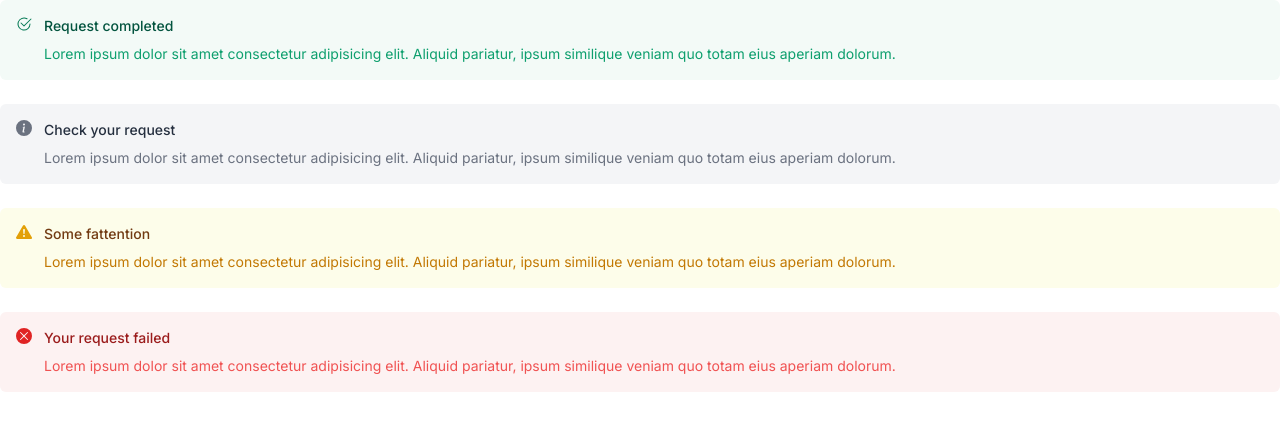
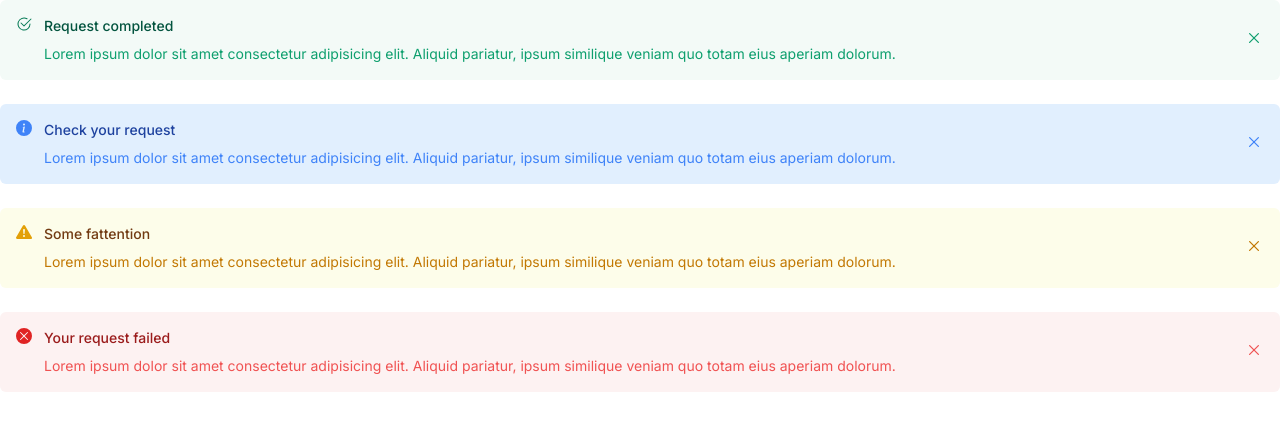
Before and after one commit to hnordt/web-template, a Next.js app: page / in a window 1280 px wide. Shown: the top 430 px of the page. Built offline with nearby package versions, Linux system fonts and the light colour scheme; what @tailwindcss/ui would draw is missing.

Commit message:
chore: Add dismiss icon

```diff
--- a/src/pages/index.js
+++ b/src/pages/index.js
@@ -4,6 +4,7 @@ import {
   BsCheckCircle,
   BsInfoCircleFill,
   BsXCircleFill,
+  BsX,
 } from "react-icons/bs"
 import cn from "classnames"
 
@@ -18,7 +19,7 @@ export default function Index() {
         className={cn("rounded-md p-4", {
           "bg-yellow-50": props.variant === "warning",
           "bg-green-50": props.variant === "success",
-          "bg-gray-100": props.variant === "secondary",
+          "bg-blue-100": props.variant === "secondary",
           "bg-red-50": props.variant === "danger",
         })}
       >
@@ -26,7 +27,7 @@ export default function Index() {
           <div
             className={cn("flex-shrink-0", {
               "text-green-600": props.variant === "success",
-              "text-gray-500": props.variant === "secondary",
+              "text-blue-500": props.variant === "secondary",
               "text-yellow-400": props.variant === "warning",
               "text-red-600": props.variant === "danger",
             })}
@@ -41,7 +42,7 @@ export default function Index() {
               className={cn("text-sm leading-5 font-medium", {
                 "text-green-800": props.variant === "success",
                 "text-yellow-800": props.variant === "warning",
-                "text-gray-800": props.variant === "secondary",
+                "text-blue-800": props.variant === "secondary",
                 "text-red-800": props.variant === "danger",
               })}
             >
@@ -51,7 +52,7 @@ export default function Index() {
               className={cn("mt-2 text-sm leading-5", {
                 "text-green-500": props.variant === "success",
                 "text-yellow-500": props.variant === "warning",
-                "text-gray-500": props.variant === "secondary",
+                "text-blue-500": props.variant === "secondary",
                 "text-red-500": props.variant === "danger",
               })}
             >
@@ -59,6 +60,27 @@ export default function Index() {
                 Lorem ipsum dolor sit amet consectetur adipisicing elit. Aliquid
                 pariatur, ipsum similique veniam quo totam eius aperiam dolorum.
               </p>
+            </div>
+          </div>
+          <div className="ml-auto pl-3">
+            <div className="-mx-1.5 my-1.5">
+              <button
+                className={cn(
+                  "inline-flex rounded-md p-1.5 transition ease-in-out duration-150",
+                  {
+                    "text-green-500 hover:bg-green-100 focus:outline-none focus:bg-green-100":
+                      props.variant === "success",
+                    "text-blue-500 hover:bg-blue-100 focus:outline-none focus:bg-blue-100":
+                      props.variant === "secondary",
+                    "text-yellow-500 hover:bg-yellow-100 focus:outline-none focus:bg-yellow-100":
+                      props.variant === "warning",
+                    "text-red-500 hover:bg-red-100 focus:outline-none focus:bg-red-100":
+                      props.variant === "danger",
+                  }
+                )}
+              >
+                <BsX size={20} />
+              </button>
             </div>
           </div>
         </div>
```
